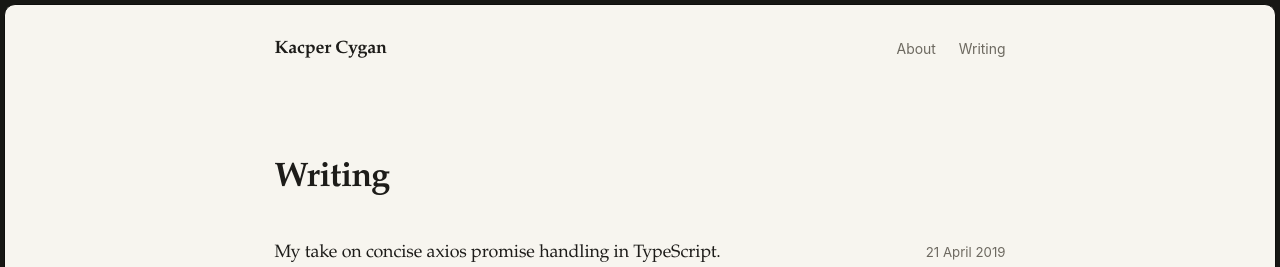
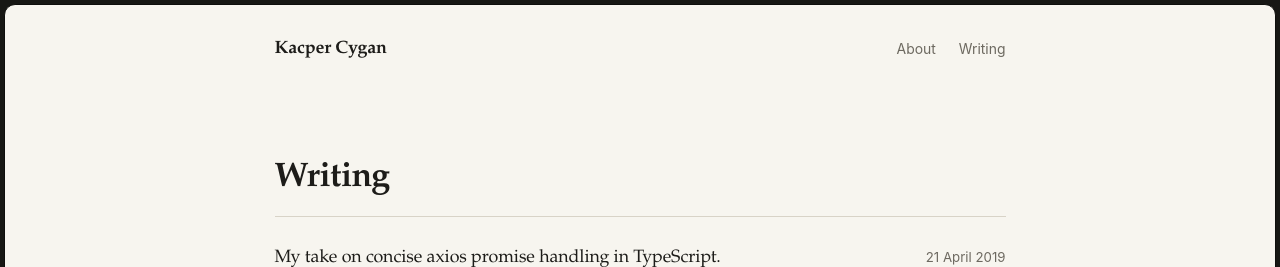
Before and after one commit to kcvgan/kcygan.dev, an Astro site: page / in a window 1280 px wide. Shown: the top 267 px of the page. Built offline with nearby package versions, Linux system fonts and the light colour scheme; Astro itself is replaced by a stand-in of ours.

Commit message:
Separate writing heading from post list

```diff
--- a/src/pages/index.astro
+++ b/src/pages/index.astro
@@ -30,7 +30,9 @@ const posts = await getPublishedPosts();
   }
 
   h1 {
-    margin: 0 0 2.5rem;
+    margin: 0 0 1.75rem;
+    padding-bottom: 1rem;
+    border-bottom: 1px solid var(--rule);
     font-family: var(--font-serif);
     font-size: 2rem;
     font-weight: 600;
```
